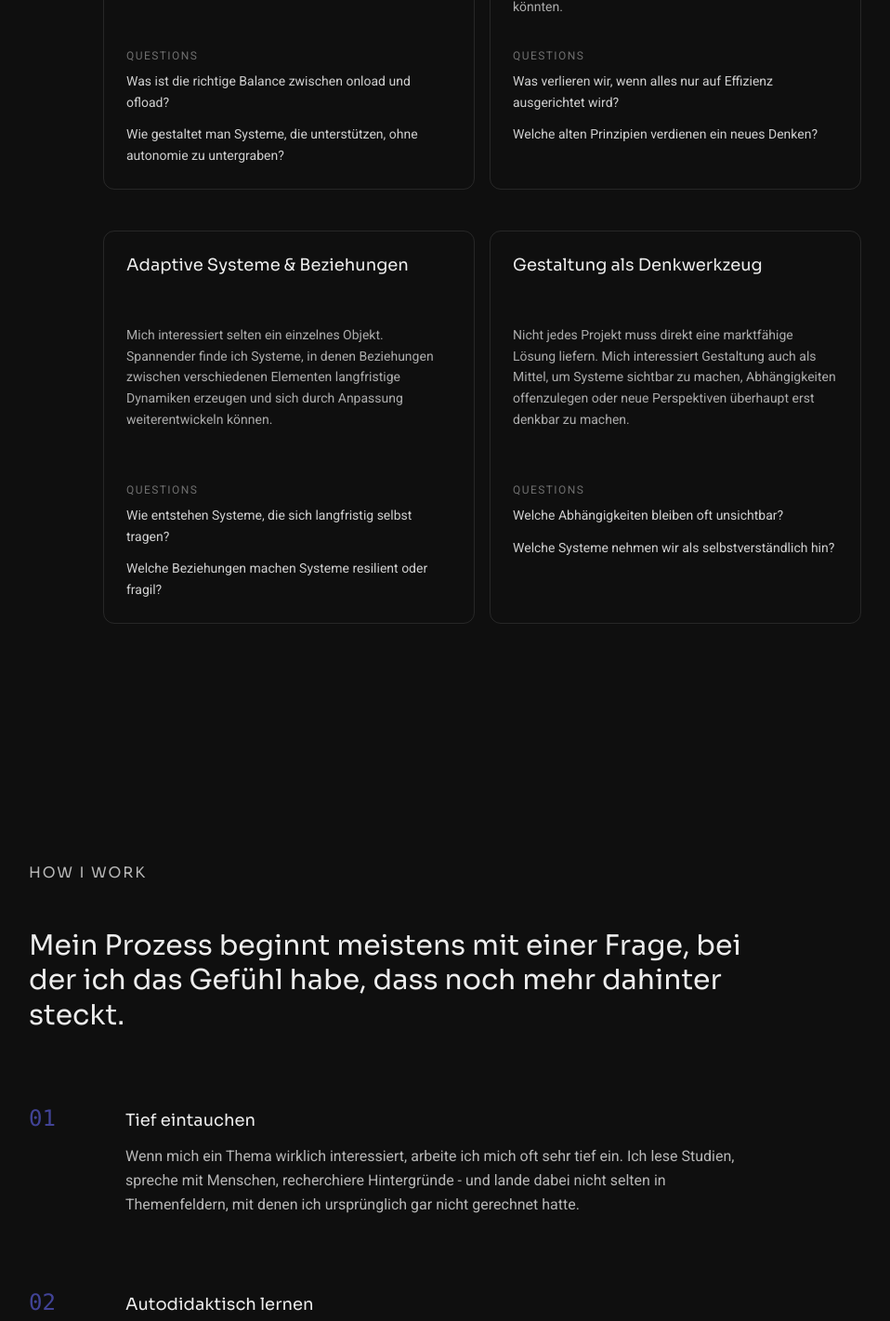
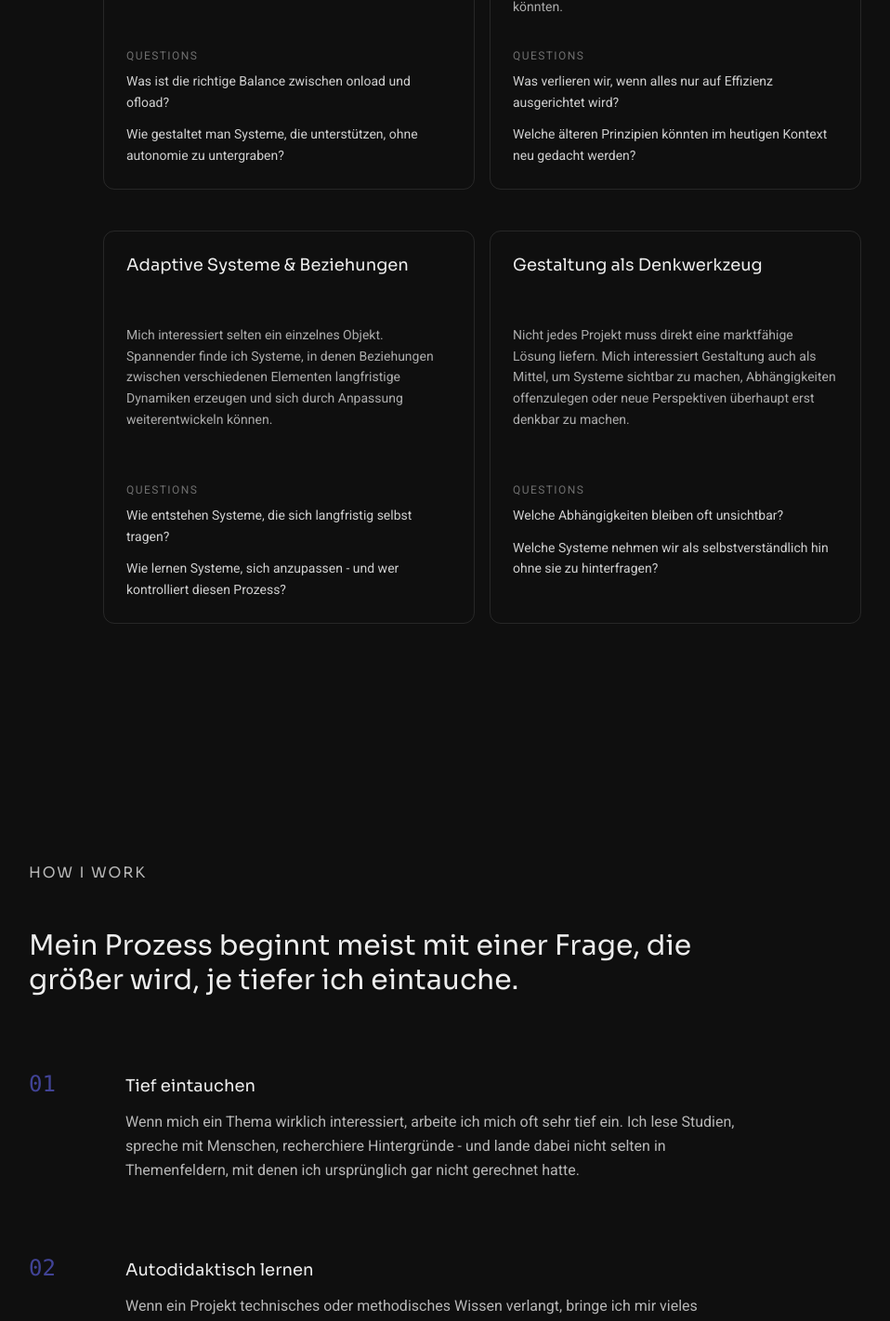
Before and after one commit to knoedel77-loci/Portfolio, a Next.js app: page /about in a window 1280 px wide. Shown: the part 1860-3281 px from the top of the page at 93% size, without its empty margins (121-1079 px from the left). Built offline with nearby package versions, Linux system fonts and the light colour scheme; a web font is replaced by a local one.

Commit message:
lilafuchs

```diff
--- a/data/about.ts
+++ b/data/about.ts
@@ -8,7 +8,7 @@ Sie verändern, wie wir denken, lernen und handeln.`,
     `Ursprünglich hat mich an Design gereizt, dass Ideen sichtbar und greifbar werden können und im besten Fall einen konkreten Mehrwert für Menschen schaffen.
 Mit der Zeit haben mich jedoch immer stärker Fragen interessiert, die tiefer liegen: Wie beeinflussen Technologien unser Verhalten? Warum setzen sich bestimmte Systeme durch? Welche gesellschaftlichen oder ökologischen Folgen entstehen, wenn bestimmte Lösungen zur Norm werden? Welche älteren Prinzipien könnten im heutigen Kontext neu gedacht werden?
 
-Ich möchte Gestaltung künftig stärker nutzen, um komplexe Zusammenhänge besser zu verstehen, bestehende Systeme kritisch zu hinterfragen und neue Perspektiven sichtbar oder testbar zu machen — manchmal anwendungsbezogen, manchmal experimentell oder spekulativ.`,
+Ich möchte Gestaltung künftig stärker nutzen, um komplexe Zusammenhänge besser zu verstehen, bestehende Systeme kritisch zu hinterfragen und neue Perspektiven sichtbar oder testbar zu machen - manchmal anwendungsbezogen, aber auch experimentell und spekulativ.`,
   markers: [
     "Human-AI Interaction",
     "Lernen & Kognition",
@@ -48,7 +48,7 @@ interests: {
     "Mich interessiert, warum bestimmte Technologien oder Systeme als Fortschritt gelten - auch dann, wenn sie langfristig neue Probleme erzeugen. Gleichzeitig frage ich mich, welches ältere Wissen, welche Methoden oder Prinzipien heute in neuen Kontexten wieder relevant sein könnten.",
   questions: [
     "Was verlieren wir, wenn alles nur auf Effizienz ausgerichtet wird?",
-    "Welche alten Prinzipien verdienen ein neues Denken?",
+    "Welche älteren Prinzipien könnten im heutigen Kontext neu gedacht werden?",
   ],
 },
 
@@ -58,7 +58,7 @@ interests: {
     "Mich interessiert selten ein einzelnes Objekt. Spannender finde ich Systeme, in denen Beziehungen zwischen verschiedenen Elementen langfristige Dynamiken erzeugen und sich durch Anpassung weiterentwickeln können.",
   questions: [
     "Wie entstehen Systeme, die sich langfristig selbst tragen?",
-    "Welche Beziehungen machen Systeme resilient oder fragil?",
+    "Wie lernen Systeme, sich anzupassen - und wer kontrolliert diesen Prozess?",
   ],
 },
 
@@ -68,7 +68,7 @@ interests: {
     "Nicht jedes Projekt muss direkt eine marktfähige Lösung liefern. Mich interessiert Gestaltung auch als Mittel, um Systeme sichtbar zu machen, Abhängigkeiten offenzulegen oder neue Perspektiven überhaupt erst denkbar zu machen.",
   questions: [
     "Welche Abhängigkeiten bleiben oft unsichtbar?",
-    "Welche Systeme nehmen wir als selbstverständlich hin?",
+    "Welche Systeme nehmen wir als selbstverständlich hin ohne sie zu hinterfragen?",
   ],
 },
   ],
@@ -78,7 +78,7 @@ work: {
   eyebrow: "How I work",
 
   title:
-    "Mein Prozess beginnt meistens mit einer Frage, bei der ich das Gefühl habe, dass noch mehr dahinter steckt.",
+    "Mein Prozess beginnt meist mit einer Frage, die größer wird, je tiefer ich eintauche.",
 
   items: [
     {
@@ -172,13 +172,13 @@ intro:
       values: [
         "Werkstudentische Erfahrung bei Petleo mit User Research, Produkttests und Informationsaufbereitung",
         "AI-gestützte Recherche- und Content-Workflows",
-        "Kommunikation und gestalterische Mitarbeit bei Be The Proud",
+        "Kommunikation und gestalterische Mitarbeit bei The Proud",
       ],
     },
     {
       label: "Umsetzung",
       values: [
-        "technische Prototypen mit React / Next.js, APIs, Haskell, SuperCollider und Datenbanken",
+        "technische Prototypen mit React / Next.js, APIs, Haskell, SuperCollider, neo4j, python, Figma, Adobe Cloud",
         "physische Modelle und Materialexperimente mit CAD, 3D-Druck, Lasercutting, Löten, Keramik und weiteren Materialien",
       ],
     },
```
Also changed, not shown: data/projects.ts (+20 -26 lines).
